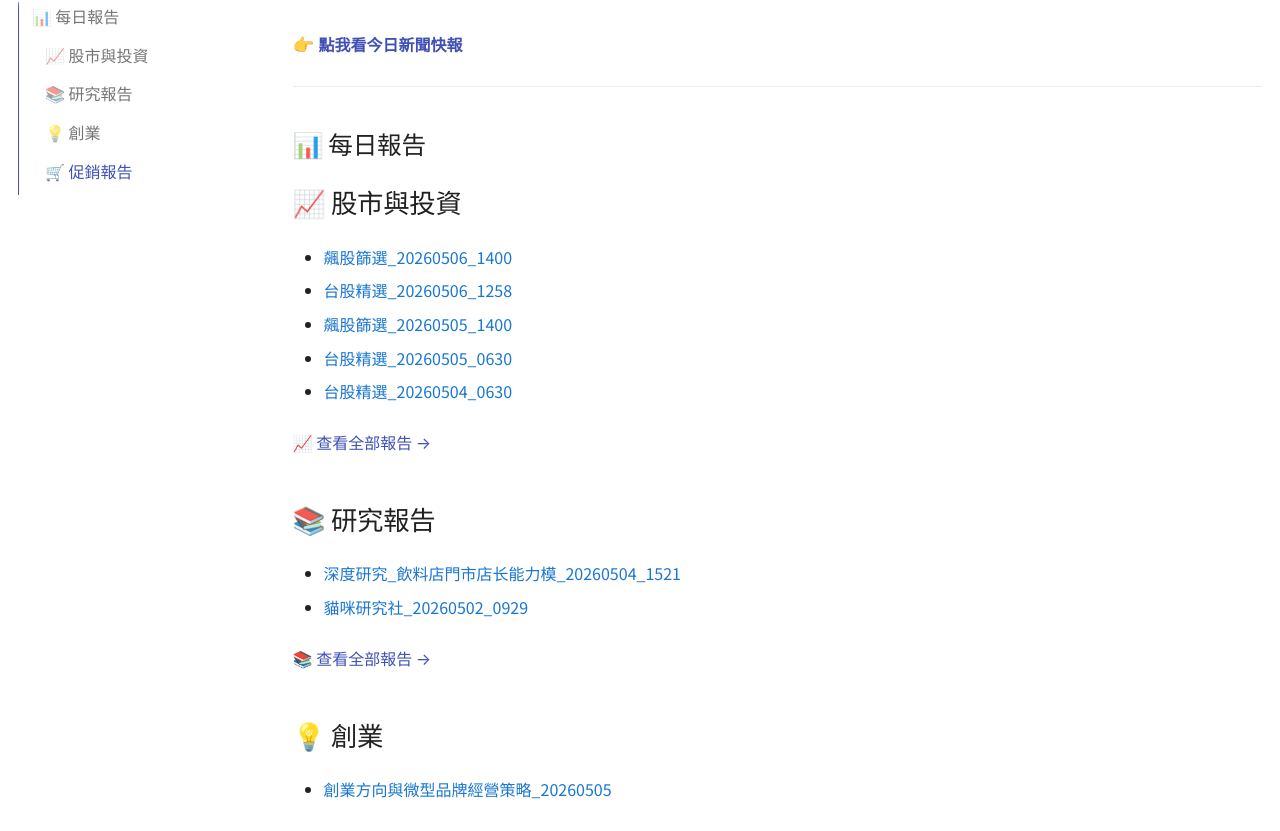
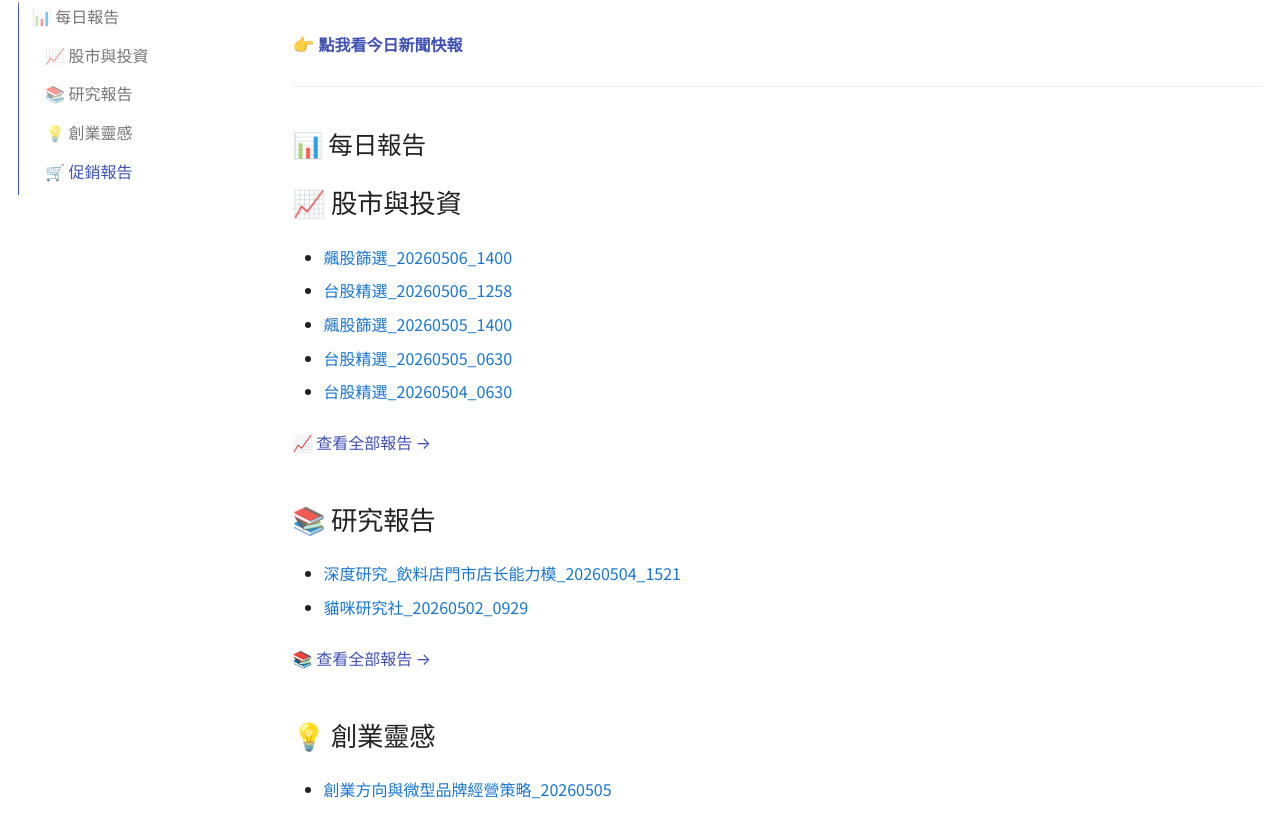
Before and after one commit to hkaiyen/openclaw-workspace, an MkDocs documentation site: the page built from docs/index.md, in a window 1280 px wide and 1263 px high. Shown: the part 202-1033 px from the top of the window. Built offline with MkDocs 1.6.1 and Material for MkDocs 9.7.7, drawn with Linux system fonts in a browser that asks for light colours.

Commit message:
首頁內文創業改創業靈感

```diff
--- a/docs/index.md
+++ b/docs/index.md
@@ -23,7 +23,7 @@
 
 [📚 查看全部報告 →](reports/研究.md)
 
-### 💡 創業
+### 💡 創業靈感
 
 - [創業方向與微型品牌經營策略_20260505](reports/創業/創業方向與微型品牌經營策略_20260505.docx)
 
```
Also changed, not shown: site/index.html, site/search/search_index.json.
